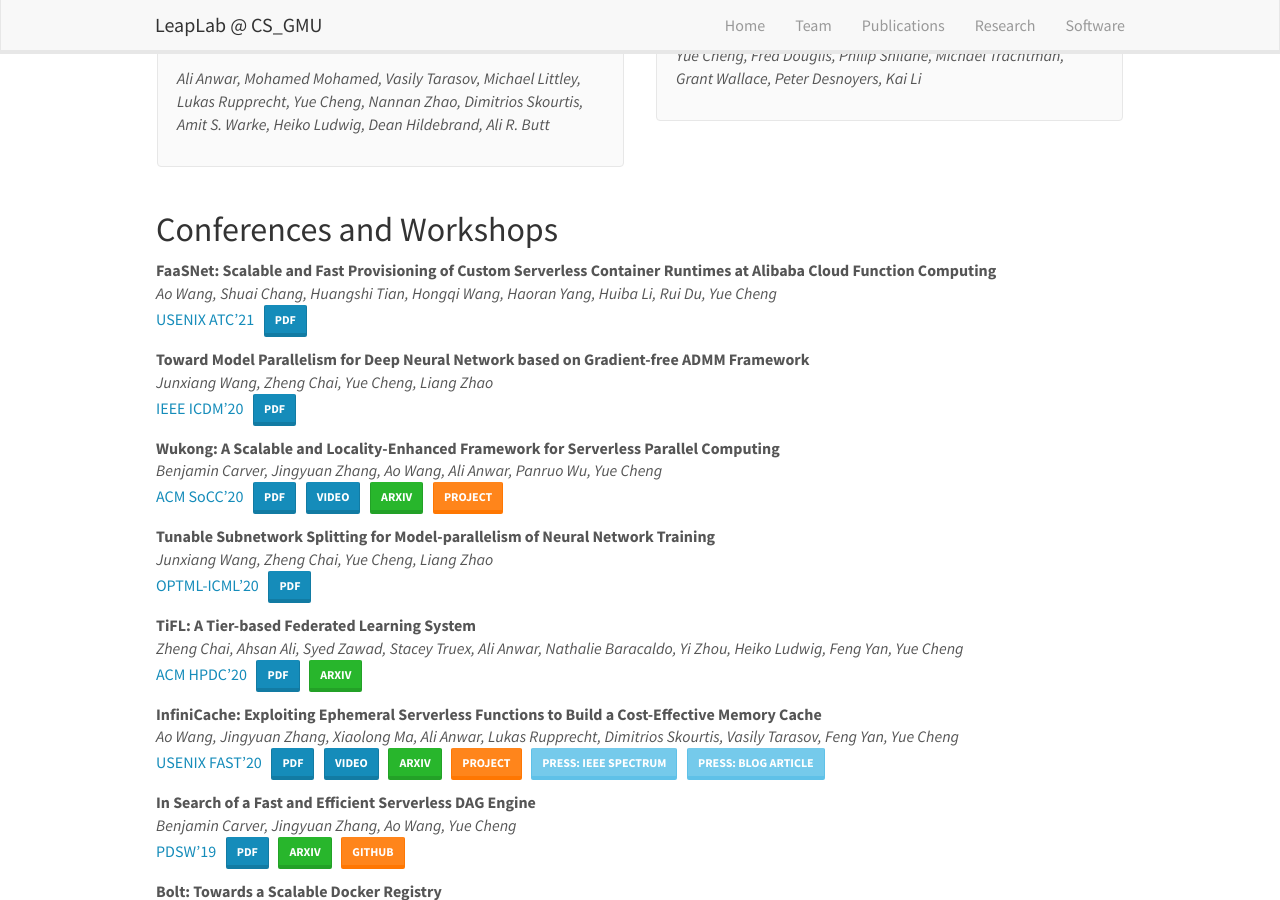
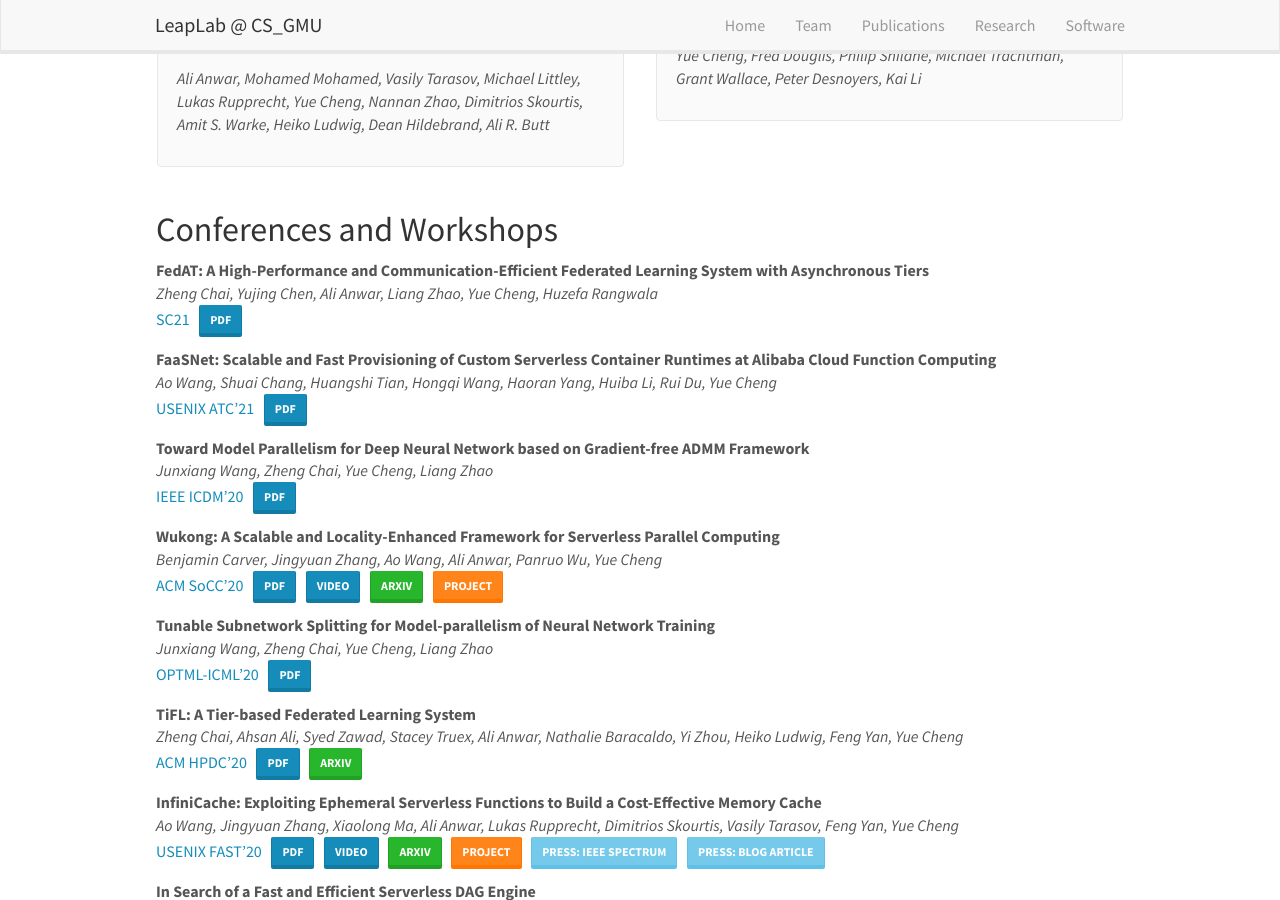
Before and after one commit to mason-leap-lab/mason-leap-lab.github.io, a Jekyll site: the page built from _pages/publications.md, in a window 1280 px wide and 900 px high, scrolled down 1465 px. Built offline with Jekyll 4.4.1, drawn with Linux system fonts in a browser that asks for light colours; nearby versions of some CDN libraries; comment, search, counter and statistics services are not loaded.

Commit message:
added atc21 paper

```diff
--- a/_data/news.yml
+++ b/_data/news.yml
@@ -1,6 +1,9 @@
+
+- date: <strong>June 2021</strong>
+  headline: "Congrats to Zheng on FedAT accepted to <a target='_blank' href='https://sc21.supercomputing.org/'>SC 2021</a>!"
 
 - date: <strong>April 2021</strong>
-  headline: "Congrats to Ao on FaaSNet accepted by <a target='_blank' href='https://www.usenix.org/conference/atc21'>USENIX ATC 2021</a>!"
+  headline: "Congrats to Ao on FaaSNet accepted to <a target='_blank' href='https://www.usenix.org/conference/atc21'>USENIX ATC 2021</a>!"
 
 - date: <strong>March 2021</strong>
   headline: "Honored to received a gift from Adobe Research for our work on serverless computing! Thanks, Adobe!"
--- a/_data/publist.yml
+++ b/_data/publist.yml
@@ -1,3 +1,16 @@
+
+- title: "FedAT: A High-Performance and Communication-Efficient Federated Learning System with Asynchronous Tiers"
+  image:
+  description:
+  authors: Zheng Chai, Yujing Chen, Ali Anwar, Liang Zhao, Yue Cheng, Huzefa Rangwala
+  conf:
+    url: https://sc21.supercomputing.org/
+    display: "SC21"
+  link:
+    url:
+    display: pdf
+  highlight:
+  news2:
 
 - title: "FaaSNet: Scalable and Fast Provisioning of Custom Serverless Container Runtimes at Alibaba Cloud Function Computing"
   image:
@@ -7,7 +20,7 @@
     url: https://www.usenix.org/conference/atc21
     display: "USENIX ATC'21"
   link:
-    url:
+    url: ./docs/atc21-faasnet.pdf
     display: pdf
   highlight:
   news2:
```
Also changed, not shown: 1 other file.
